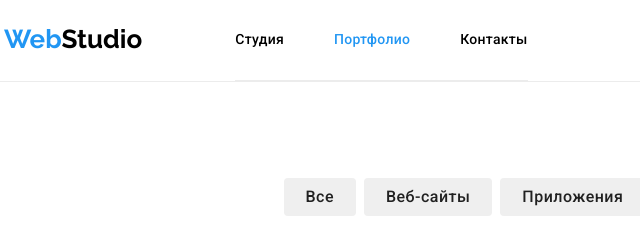
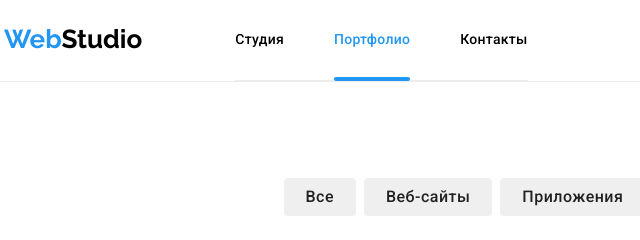
Before and after one commit to irynarudyk/goit-markup-hw-05, a plain HTML site: page portfolio.html in a window 1280 px wide. Shown: the top 240 px of the page, 51-691 px from the left. Drawn offline with nearby package versions, Linux system fonts and the light colour scheme.

Commit message:
Додано підсвічування посилання на сторінці портфоліо

```diff
--- a/portfolio.html
+++ b/portfolio.html
@@ -33,7 +33,7 @@
               <a class="link-header link" href="./index.html">Студия</a>
             </li>
             <li class="item-header">
-              <a class="link-header-nav link" href="./portfolio.html"
+              <a class="link-header-nav link current" href="./portfolio.html"
                 >Портфолио</a
               >
             </li>
```
